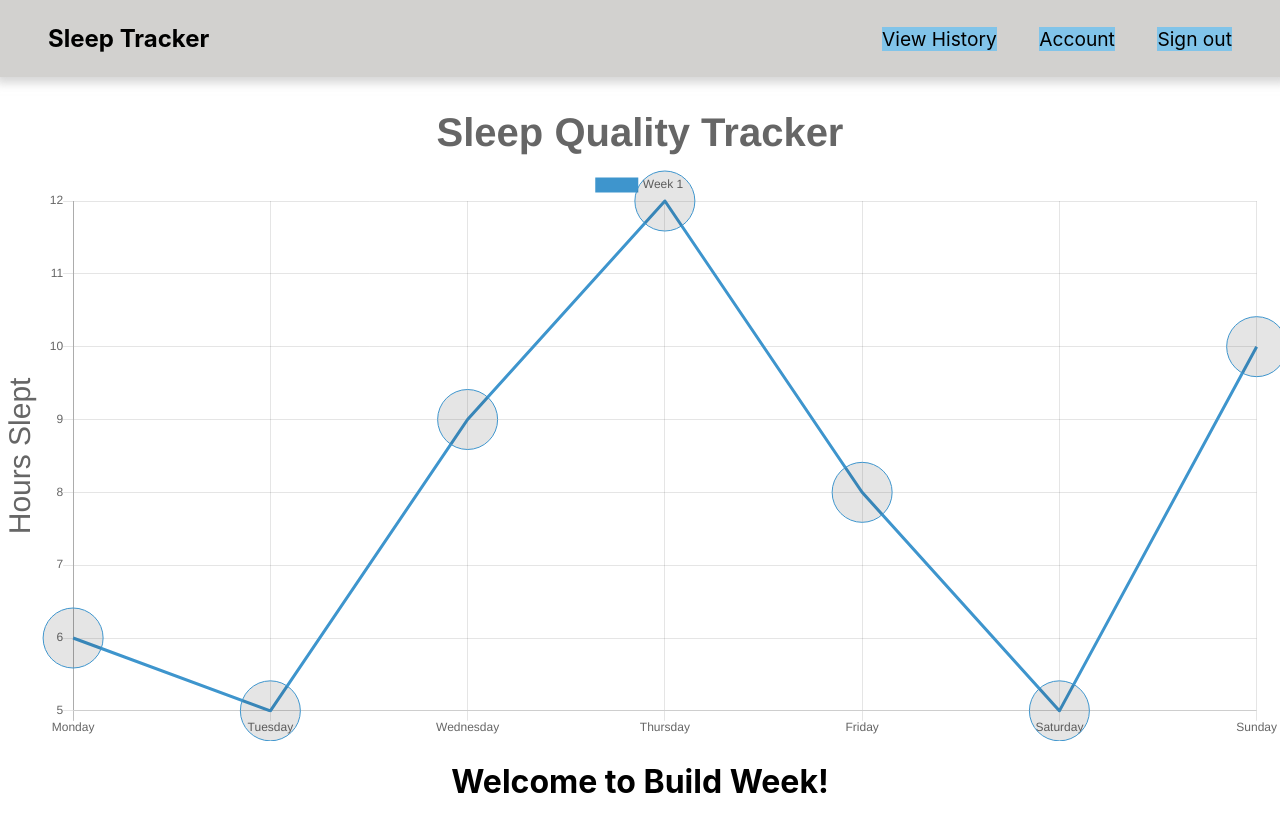
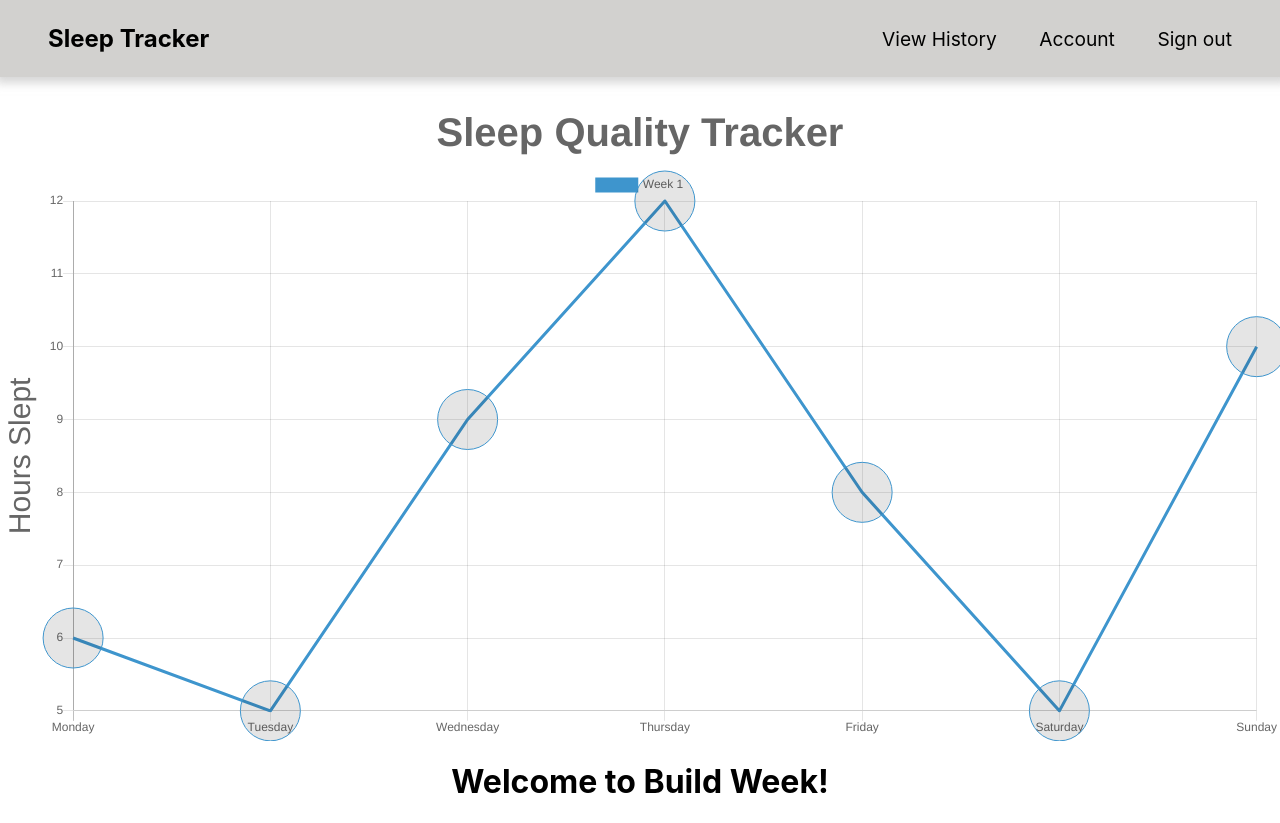
Before and after one commit to Sleep-tracker-1/Front_End, a React (Create React App) app: page / in a window 1280 px wide. Built offline with nearby package versions, Linux system fonts and the light colour scheme.

Commit message:
Fix nav link background colors

```diff
--- a/src/components/Header.js
+++ b/src/components/Header.js
@@ -23,6 +23,7 @@ const HeaderWrapper = styled.div`
     display: flex;
     align-items: center;
     justify-content: space-between;
+
     @media (max-width: 950px) {
         width: 90%;
     }
@@ -43,6 +44,7 @@ const HeaderWrapper = styled.div`
 const LinkWrapper = styled.div`
     max-width: 270px;
     margin-left: 0;
+
     @media (max-width: 830px) {
         margin-left: 1.5rem;
         grid-area: title;
@@ -60,6 +62,7 @@ const Heading = styled.h3`
 const ImageLink = styled.a`
     display: none;
     width: 0;
+
     @media (max-width: 830px) {
         display: initial;
         width: 65px;
@@ -135,6 +138,7 @@ const Input = styled.input`
 
 const Label = styled.label`
     visibility: hidden;
+
     @media (max-width: 830px) {
         grid-area: hamburger;
         cursor: pointer;
@@ -177,7 +181,7 @@ const Span = styled.span`
 
 // container for nav link
 const NavItem = styled.div`
-    background: rgb(129,196,233);
+    background: #d2d1cf;
     display: flex;
     align-items: center;
     justify-content: center;
```
